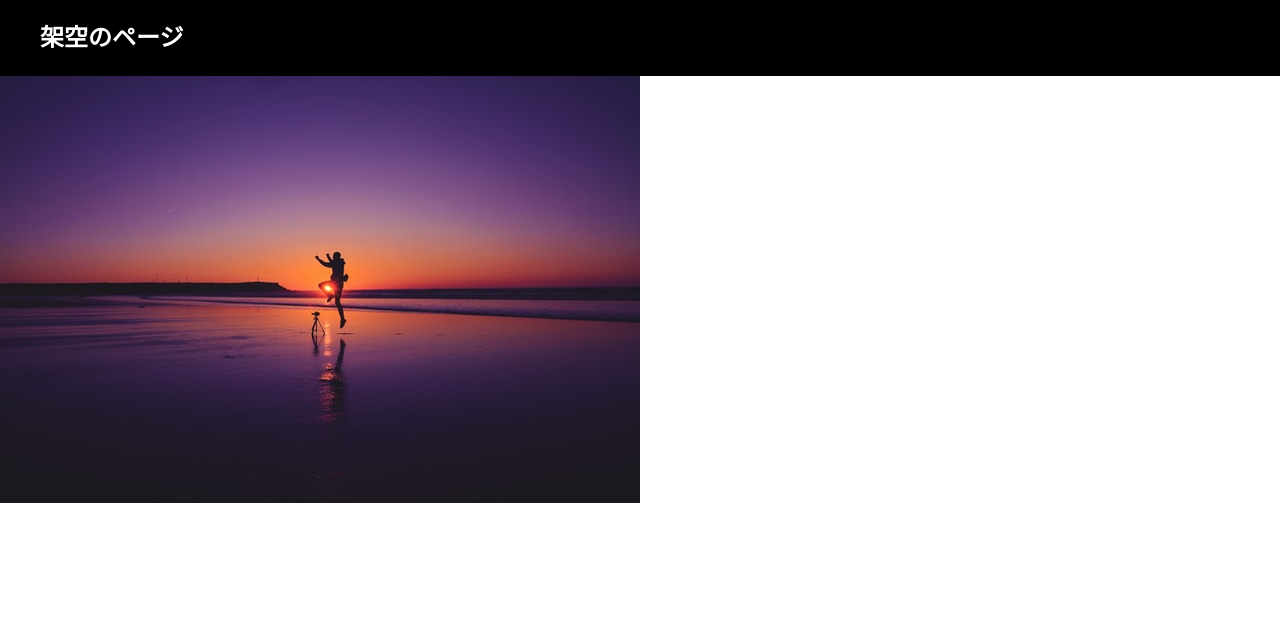
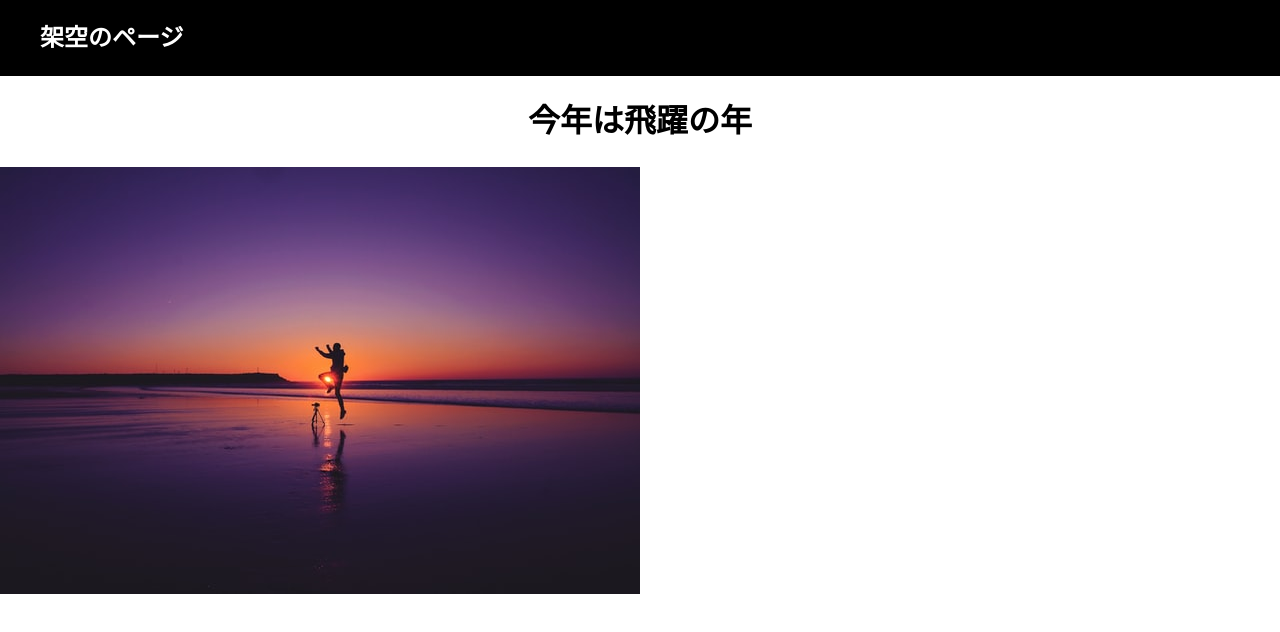
Before and after one commit to nae6/test, a plain HTML site: page index.html in a window 1280 px wide. Drawn offline with Linux system fonts and the light colour scheme.

Commit message:
タイトル追加

```diff
--- a/css/style.css
+++ b/css/style.css
@@ -18,3 +18,7 @@ body{
     font-weight: bold;
     font-size: 24px;
 }
+
+.title {
+    text-align: center;
+}
--- a/index.html
+++ b/index.html
@@ -16,7 +16,11 @@
         </div>
   </header>
   <main>
+    <div class="title">
+      <h1>今年は飛躍の年</h1>
+    </div>
     <img src="img/image01.jpg">
+
   </main>
 
 </body>
```
